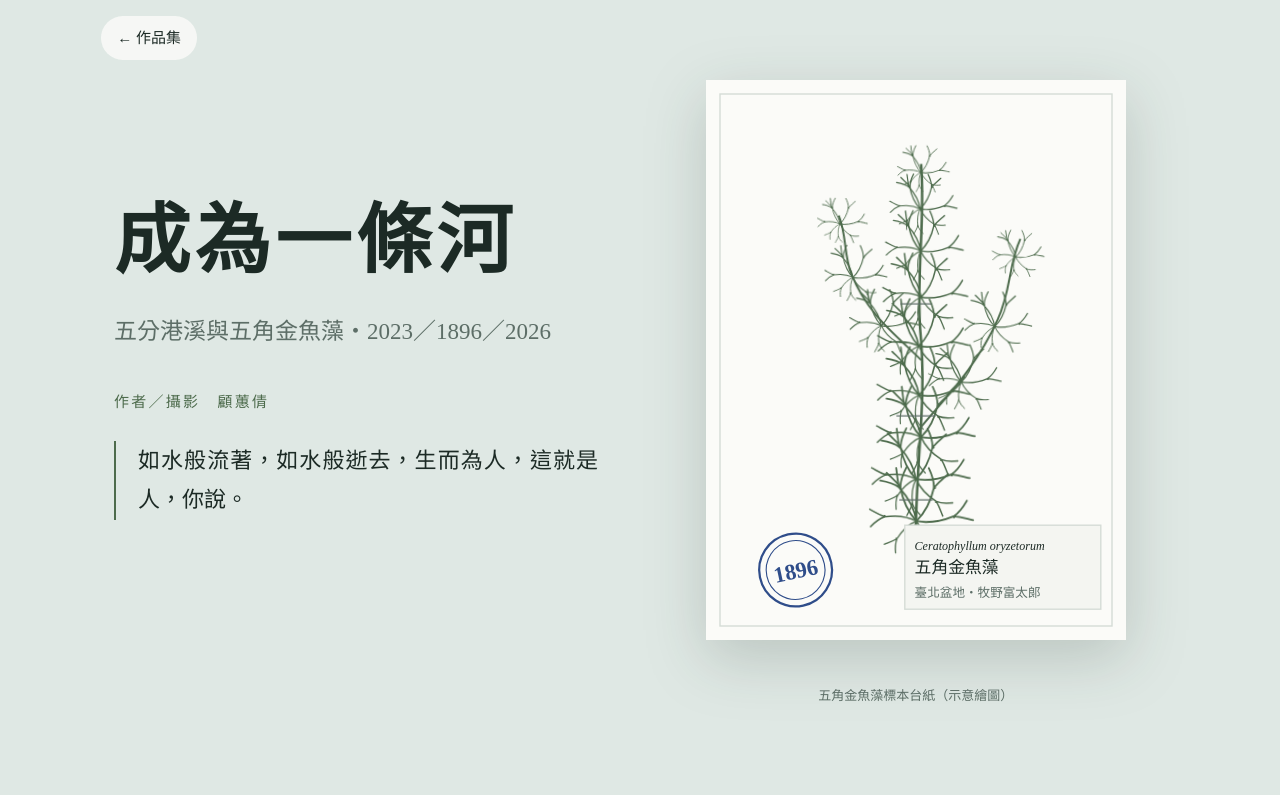
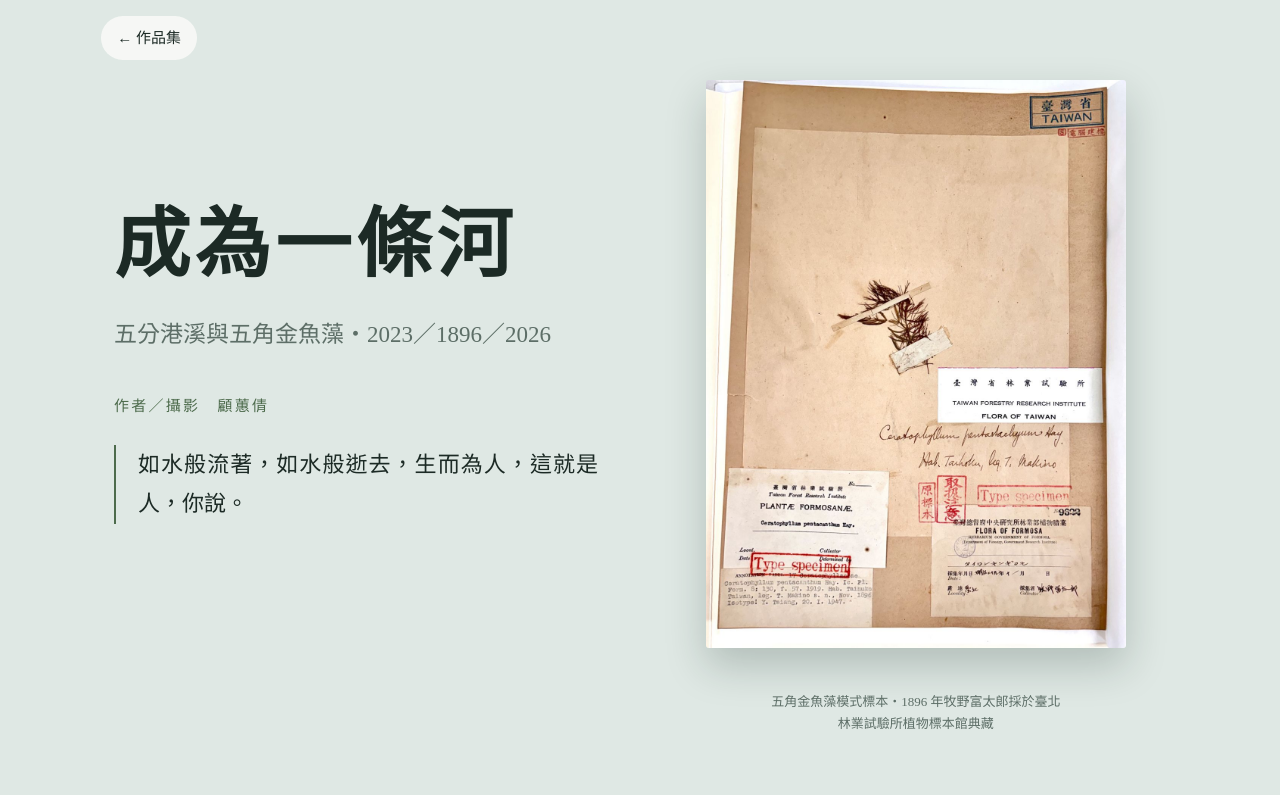
Before and after one commit to kuwawa1020-design/kuwawa-website, a plain HTML site: page river-essay/index.html in a window 1280 px wide. Shown: the top 795 px of the page. Drawn offline with Linux system fonts and the light colour scheme; a web font is replaced by a local one.

Commit message:
〈成為一條河（全文）〉加入模式標本與木棧道照片
Co-Authored-By: Claude Opus 5.5 <noreply@anthropic.com>
Claude-Session: https://claude.ai/code/session_01Bq5jMhw2EMbYk1zQRzWRqv

```diff
--- a/river-essay/index.html
+++ b/river-essay/index.html
@@ -41,9 +41,9 @@ a{color:inherit}
 .ttl .sub{font-family:"LXGW WenKai TC",serif;font-size:clamp(19px,2.2vw,23px);color:var(--soft);margin:0 0 1.4em}
 .ttl .by{font-size:15px;color:var(--leaf);letter-spacing:.15em;margin:0 0 1.6em}
 .ttl .open{font-family:"LXGW WenKai TC",serif;font-size:clamp(19px,2vw,22px);line-height:1.8;border-inline-start:2px solid var(--leaf);padding-inline-start:1em;margin:0;max-width:22em}
-.sheet{justify-self:center;width:min(100%,420px);aspect-ratio:3/4;filter:drop-shadow(0 18px 30px rgba(20,40,30,.18))}
-.sheet svg{width:100%;height:100%;display:block}
-.cap{grid-column:2;justify-self:center;font-size:13px;color:var(--soft);margin-top:-8px}
+.sheet{justify-self:center;width:min(100%,420px);margin:0}
+.sheet img{width:100%;height:auto;display:block;border-radius:3px;box-shadow:0 18px 40px rgba(20,40,30,.22)}
+.cap{grid-column:2;justify-self:center;font-size:13px;color:var(--soft);margin:-8px 0 0;text-align:center;line-height:1.7}
 /* rail */
 .rail{position:sticky;top:0;z-index:5;background:color-mix(in srgb,var(--bg) 92%,transparent);backdrop-filter:blur(6px);border-bottom:1px solid var(--line)}
 .rail nav{max-width:720px;margin:0 auto;display:flex;align-items:center;gap:6px;padding:6px max(4vw,14px);overflow-x:auto}
@@ -90,9 +90,9 @@ footer{text-align:center;color:var(--soft);font-size:14px;padding:30px 16px 56px
  .ttl{order:1}
 }
 @media(max-width:600px){body{font-size:16.5px;line-height:1.95}.note{grid-template-columns:repeat(2,minmax(0,1fr))}.names div{grid-template-columns:minmax(0,1fr);gap:2px}}
-.sway{transform-origin:150px 330px;animation:sway 7s ease-in-out infinite alternate}
+.unused-sway{transform-origin:150px 330px;animation:sway 7s ease-in-out infinite alternate}
 @keyframes sway{from{transform:rotate(-1.2deg)}to{transform:rotate(1.2deg)}}
-@media(prefers-reduced-motion:reduce){.sway{animation:none}}
+@media(prefers-reduced-motion:reduce){.unused-sway{animation:none}}
 </style>
 </head>
 <body>
@@ -105,57 +105,8 @@ footer{text-align:center;color:var(--soft);font-size:14px;padding:30px 16px 56px
   <p class="by">作者／攝影　顧蕙倩</p>
   <p class="open">如水般流著，如水般逝去，生而為人，這就是人，你說。</p>
  </div>
- <div class="sheet">
-  <svg viewBox="0 0 300 400" role="img" aria-label="五角金魚藻標本台紙示意繪圖">
-   <rect x="0" y="0" width="300" height="400" fill="var(--paper)"/>
-   <rect x="10" y="10" width="280" height="380" fill="none" stroke="var(--line)"/>
-   <defs>
-    <g id="wh">
-     <path d="M0 0 C6 -6 10 -14 12 -24 M12 -24 C12 -30 10 -34 8 -38 M12 -24 C16 -29 19 -31 22 -34" fill="none" stroke="var(--leaf)" stroke-width="1.3" stroke-linecap="round"/>
-     <circle cx="12.5" cy="-24" r="1" fill="var(--leaf)"/>
-    </g>
-    <g id="whorl">
-     <use href="#wh"/><use href="#wh" transform="scale(-1,1)"/>
-     <use href="#wh" transform="rotate(55)"/><use href="#wh" transform="rotate(-55)"/>
-     <use href="#wh" transform="rotate(110) scale(.85)"/><use href="#wh" transform="rotate(-110) scale(.85)"/>
-     <use href="#wh" transform="rotate(160) scale(.7)"/><use href="#wh" transform="rotate(-160) scale(.7)"/>
-    </g>
-   </defs>
-   <g class="sway">
-    <path d="M150 330 C148 280 156 230 150 180 C146 140 152 100 148 60" fill="none" stroke="var(--leaf)" stroke-width="1.8"/>
-    <path d="M150 250 C170 225 190 205 205 170 C214 150 212 130 220 112" fill="none" stroke="var(--leaf)" stroke-width="1.4"/>
-    <path d="M151 200 C132 182 112 168 100 140 C94 126 96 112 90 98" fill="none" stroke="var(--leaf)" stroke-width="1.4"/>
-    <g transform="translate(150,315)"><use href="#whorl"/></g>
-    <g transform="translate(149,285) scale(.95)"><use href="#whorl"/></g>
-    <g transform="translate(152,255) scale(.95)"><use href="#whorl"/></g>
-    <g transform="translate(150,225) scale(.9)"><use href="#whorl"/></g>
-    <g transform="translate(149,190) scale(.88)"><use href="#whorl"/></g>
-    <g transform="translate(150,155) scale(.82)"><use href="#whorl"/></g>
-    <g transform="translate(149,122) scale(.75)"><use href="#whorl"/></g>
-    <g transform="translate(148,92) scale(.65)"><use href="#whorl"/></g>
-    <g transform="translate(148,66) scale(.5)"><use href="#whorl"/></g>
-    <g transform="translate(180,215) scale(.7)"><use href="#whorl"/></g>
-    <g transform="translate(203,175) scale(.65)"><use href="#whorl"/></g>
-    <g transform="translate(217,125) scale(.5)"><use href="#whorl"/></g>
-    <g transform="translate(122,176) scale(.68)"><use href="#whorl"/></g>
-    <g transform="translate(101,142) scale(.6)"><use href="#whorl"/></g>
-    <g transform="translate(91,104) scale(.48)"><use href="#whorl"/></g>
-   </g>
-   <g stroke="var(--soft)" stroke-width="1.2" opacity=".7"><path d="M138 300 h24 M136 240 h28 M139 160 h22"/></g>
-   <rect x="142" y="318" width="140" height="60" fill="var(--bg)" stroke="var(--line)"/>
-   <g font-family="LXGW WenKai TC,serif" fill="var(--ink)">
-    <text x="149" y="336" font-size="8.6" font-style="italic">Ceratophyllum oryzetorum</text>
-    <text x="149" y="352" font-size="12">五角金魚藻</text>
-    <text x="149" y="369" font-size="9" fill="var(--soft)">臺北盆地・牧野富太郎</text>
-   </g>
-   <g transform="translate(64,350) rotate(-12)">
-    <circle r="26" fill="none" stroke="var(--stamp)" stroke-width="1.6"/>
-    <circle r="21" fill="none" stroke="var(--stamp)" stroke-width=".8"/>
-    <text y="6" text-anchor="middle" font-size="16" font-family="LXGW WenKai TC,serif" fill="var(--stamp)" font-weight="700">1896</text>
-   </g>
-  </svg>
- </div>
- <p class="cap">五角金魚藻標本台紙（示意繪圖）</p>
+ <figure class="sheet"><img src="img/specimen-sheet.jpg" alt="五角金魚藻模式標本台紙，1896 年牧野富太郎採於臺北" width="1110" height="1500"></figure>
+ <p class="cap">五角金魚藻模式標本・1896 年牧野富太郎採於臺北<br>林業試驗所植物標本館典藏</p>
 </header>
 
 <div class="rail"><nav aria-label="章節">
@@ -173,6 +124,7 @@ footer{text-align:center;color:var(--soft);font-size:14px;padding:30px 16px 56px
 <p>但是，生而為人，我想得很多，不解的很多，迷茫得更多。我需要隨著這條河，一次次地追索，找回我，也找回它，那些最初的模樣。</p>
 <p>拼湊出我生而為人，這就是我的模樣。</p>
 <p>第一次走訪五分港溪，是2023年。</p>
+<figure class="ph tall"><img src="img/boardwalk.jpg" alt="綠蔭覆蓋的溪畔木棧道" loading="lazy"><figcaption>溪畔綠蔭下的木棧道</figcaption></figure>
 <p class="lone">那是天與地唯一的連結。</p>
 <figure class="ph tall"><img src="../river/img/IMG_7287.jpg" alt="五分港溪，兩岸綠樹倒映水面" loading="lazy"><figcaption>五分港溪</figcaption></figure>
 <p>原始河岸與綠意無心的野性風景，恣意生長的水草，在一望無際的水文間恣意流動著，完全無視身處台北盆地該有的規律與節制。傾身靠近，卻又令人無法相信，臭氣污濁的河水也是它的生命。</p>
@@ -216,6 +168,7 @@ footer{text-align:center;color:var(--soft);font-size:14px;padding:30px 16px 56px
 </div>
 <p>1896年的牧野富太郎雙眼看到了什麼，我不得而知。但是從他悉心留下來的植物標本，我彷彿能拼湊出一些1896年的大地紋理，那些來自他採集到的標本。</p>
 <p>尤其是採自臺北盆地的五角金魚藻（Ceratophyllum oryzetorum）標本，是林業試驗所植物標本館典藏採自臺灣地區最古老的植物模式標本。</p>
+<figure class="ph pair"><div><img src="img/specimen-detail.jpg" alt="壓製於台紙上的五角金魚藻" loading="lazy"><img src="img/specimen-label.jpg" alt="標本標籤：產地臺北，採集者牧野富太郎" loading="lazy"></div><figcaption>壓製的水草，與寫著「產地　臺北」「採集者　牧野富太郎」的標籤</figcaption></figure>
 <p class="lone">但現今台北盆地已不見這種水草的蹤跡。</p>
 <p>在生物分類學上，植物必須有拉丁文學名才能獲得國際認可。牧野富太郎為許多台灣在地植物取得了國際身分，其中最著名的有兩個：</p>
 <div class="names">
```
Also changed, not shown: river-essay/img/boardwalk.jpg (added), river-essay/img/specimen-detail.jpg (added), river-essay/img/specimen-label.jpg (added), river-essay/img/specimen-sheet.jpg (added).
